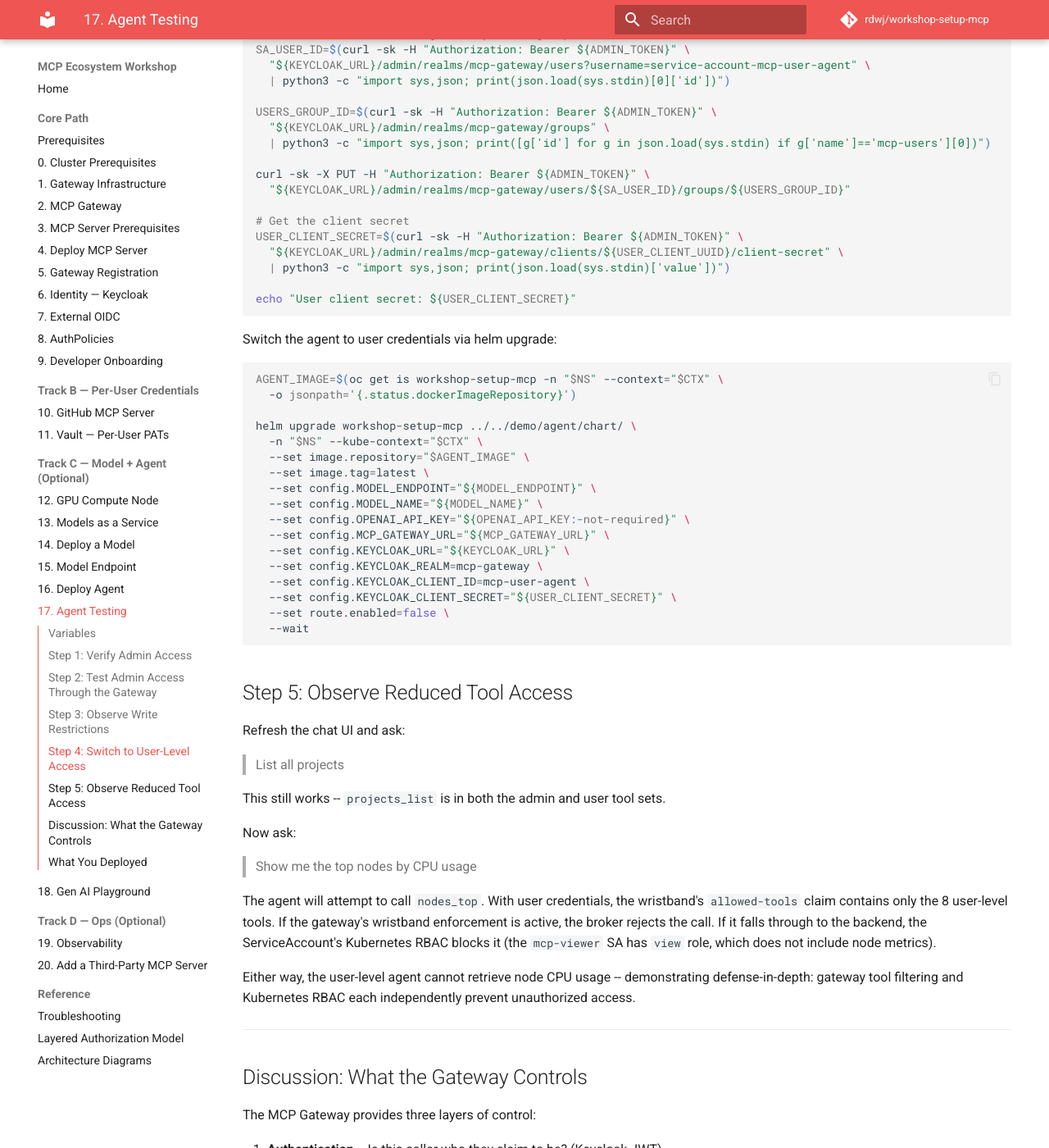
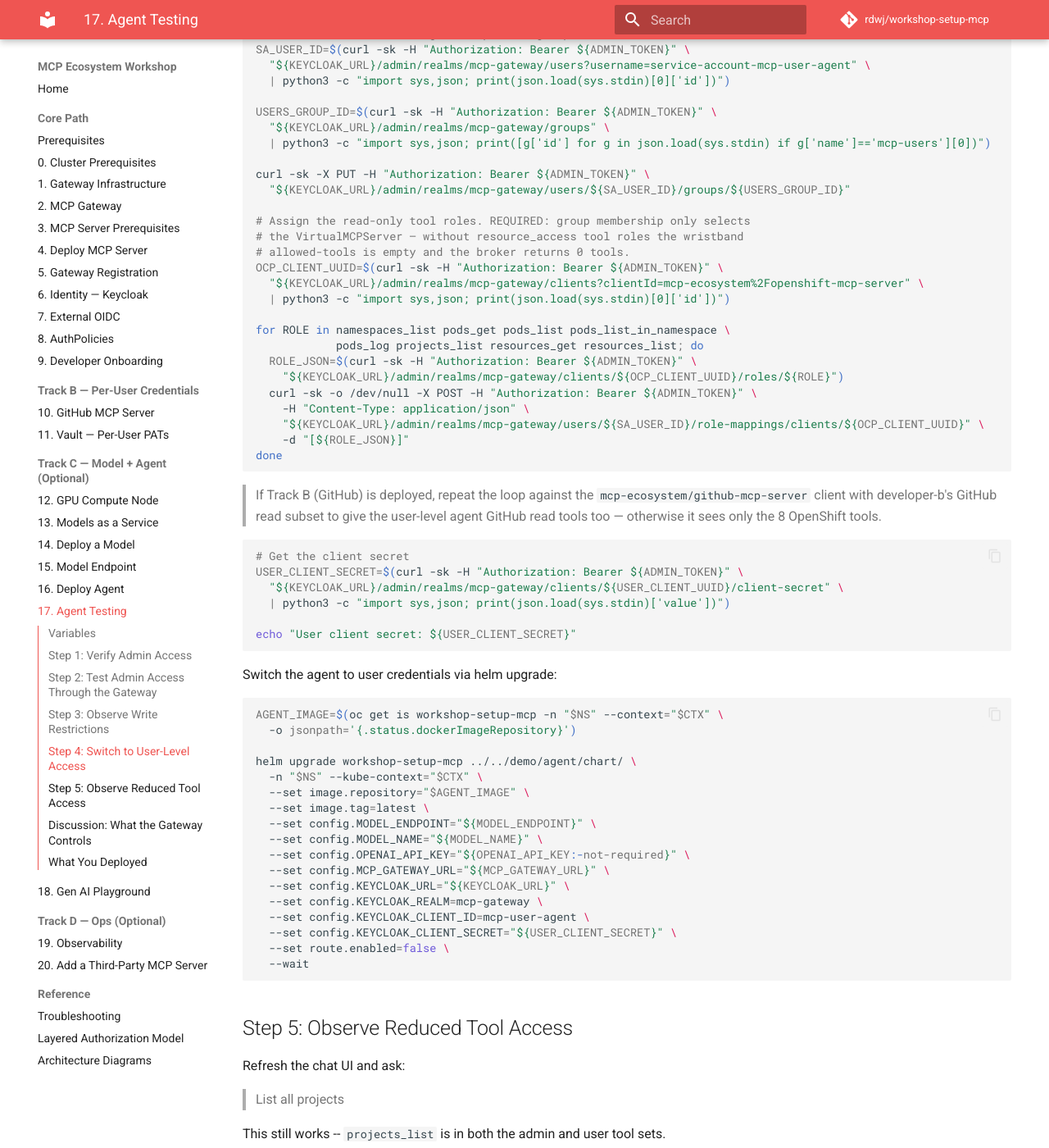
Before and after one commit to rdwj/workshop-setup-mcp, an MkDocs documentation site: the page built from deploy/workshop/17-agent-test/README.md, in a window 1280 px wide and 1400 px high, scrolled down 2491 px. Shown: the whole window at 82% size. Built offline with MkDocs 1.6.1 and Material for MkDocs 9.7.7, drawn with Linux system fonts in a browser that asks for light colours; comment, search, counter and statistics services are not loaded; some of the changed text lies outside the part shown.

Commit message:
workshop: Fix model endpoint verification and agent user-mode tool roles
- Module 15: add in-cluster curl check for on-cluster model endpoint
  (internal URL unreachable from workstation); clarify external vs
  on-cluster verification paths
- Module 17: assign read-only tool roles when switching agent to
  user-mode — group membership alone yields 0 tools from the broker
- Update workshop-run-prompt cluster context

Assisted-by: Claude Code (Opus 4.6)

````diff
--- a/deploy/workshop/17-agent-test/README.md
+++ b/deploy/workshop/17-agent-test/README.md
@@ -131,6 +131,30 @@ USERS_GROUP_ID=$(curl -sk -H "Authorization: Bearer ${ADMIN_TOKEN}" \
 curl -sk -X PUT -H "Authorization: Bearer ${ADMIN_TOKEN}" \
   "${KEYCLOAK_URL}/admin/realms/mcp-gateway/users/${SA_USER_ID}/groups/${USERS_GROUP_ID}"
 
+# Assign the read-only tool roles. REQUIRED: group membership only selects
+# the VirtualMCPServer — without resource_access tool roles the wristband
+# allowed-tools is empty and the broker returns 0 tools.
+OCP_CLIENT_UUID=$(curl -sk -H "Authorization: Bearer ${ADMIN_TOKEN}" \
+  "${KEYCLOAK_URL}/admin/realms/mcp-gateway/clients?clientId=mcp-ecosystem%2Fopenshift-mcp-server" \
+  | python3 -c "import sys,json; print(json.load(sys.stdin)[0]['id'])")
+
+for ROLE in namespaces_list pods_get pods_list pods_list_in_namespace \
+            pods_log projects_list resources_get resources_list; do
+  ROLE_JSON=$(curl -sk -H "Authorization: Bearer ${ADMIN_TOKEN}" \
+    "${KEYCLOAK_URL}/admin/realms/mcp-gateway/clients/${OCP_CLIENT_UUID}/roles/${ROLE}")
+  curl -sk -o /dev/null -X POST -H "Authorization: Bearer ${ADMIN_TOKEN}" \
+    -H "Content-Type: application/json" \
+    "${KEYCLOAK_URL}/admin/realms/mcp-gateway/users/${SA_USER_ID}/role-mappings/clients/${OCP_CLIENT_UUID}" \
+    -d "[${ROLE_JSON}]"
+done
+```
+
+> If Track B (GitHub) is deployed, repeat the loop against the
+> `mcp-ecosystem/github-mcp-server` client with developer-b's GitHub read
+> subset to give the user-level agent GitHub read tools too — otherwise it
+> sees only the 8 OpenShift tools.
+
+```bash
 # Get the client secret
 USER_CLIENT_SECRET=$(curl -sk -H "Authorization: Bearer ${ADMIN_TOKEN}" \
   "${KEYCLOAK_URL}/admin/realms/mcp-gateway/clients/${USER_CLIENT_UUID}/client-secret" \
@@ -175,7 +199,7 @@ Now ask:
 > Show me the top nodes by CPU usage
 
 The agent will attempt to call `nodes_top`. With user credentials, the
-wristband's `allowed-tools` claim contains only the 8 user-level
+wristband's `allowed-tools` claim contains only the 8 user-level OpenShift
 tools. If the gateway's wristband enforcement is active, the broker
 rejects the call. If it falls through to the backend, the
 ServiceAccount's Kubernetes RBAC blocks it (the `mcp-viewer` SA has
````
Also changed, not shown: deploy/workshop/15-model-endpoint/README.md (+14 -1 lines), workshop-run-prompt.md (+1 -1 lines).
